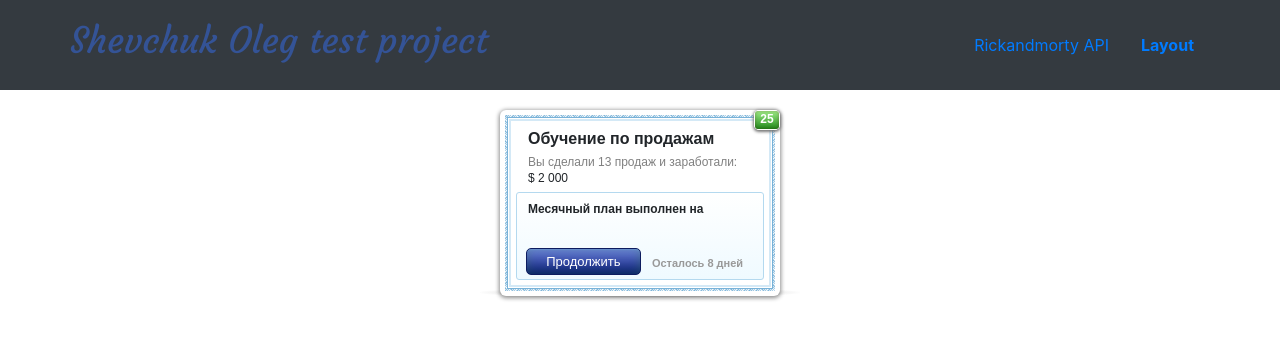
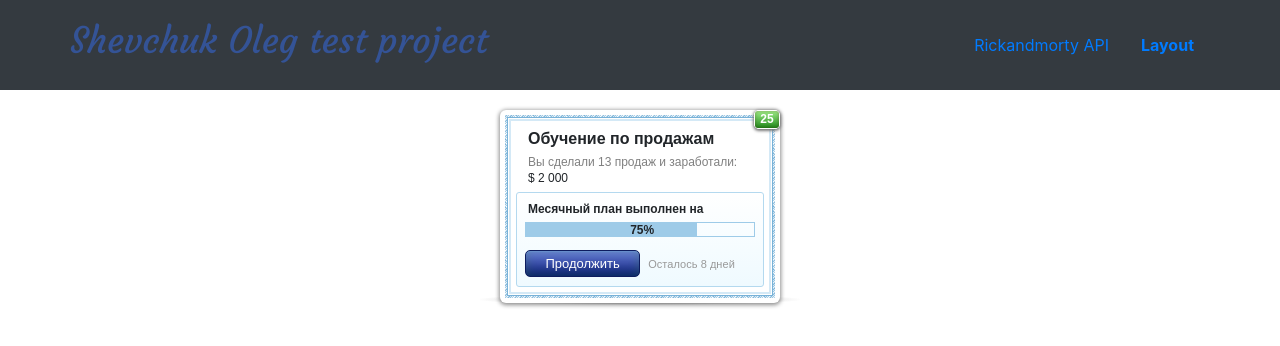
Before and after one commit to ShevchukOleg/rickandmorty, an Angular app: page /layout in a window 1280 px wide. Shown: the top 346 px of the page. Built offline with nearby package versions, Linux system fonts and the light colour scheme.

Commit message:
Rick and morty project v.1

```diff
--- a/src/app/modules/progress-animation/components/progress-animation/progress-animation.component.html
+++ b/src/app/modules/progress-animation/components/progress-animation/progress-animation.component.html
@@ -15,10 +15,16 @@
           </div>
           <div class="cartStatistic">
             <p>Месячный план выполнен на</p>
-            <div class="progressBar"></div>
+            <div class="progressBar">
+              <div class="progressWrapper">
+                <div class="scale" [ngStyle]="{'width.px': (2.28 * progressValue)}">
+                </div>
+                <span class="value">{{progressValue}}%</span>
+              </div>
+            </div>
             <div class="action">
-              <button>Продолжить</button>
-              <p>Осталось 8 дней</p>
+              <button (click)="runProgress()">Продолжить</button>
+              <p class="timeLeft">Осталось 8 дней</p>
             </div>
           </div>
         </div>
@@ -26,6 +32,5 @@
     </div>
     <div class="shadow">
     </div>
-
   </div>
 </div>
--- a/src/app/modules/progress-animation/components/progress-animation/progress-animation.component.scss
+++ b/src/app/modules/progress-animation/components/progress-animation/progress-animation.component.scss
@@ -17,7 +17,7 @@
   }
   .sticer {
     border-radius: 3px;
-    height: 18px;
+    height: 17px;
     width: 24px;
     text-align: center;
     line-height: 17px;
@@ -46,6 +46,7 @@
         margin-left: 17px;
         .cartHeader {
           margin-bottom: 7px;
+          user-select: none;
           font: {
             family: "Arial";
             weight: bold;
@@ -54,6 +55,7 @@
         }
         p.message {
           margin-bottom: 0;
+          user-select: none;
           font: {
             family: "Arial";
             size: 12px;
@@ -77,7 +79,7 @@
         margin: 5px;
         background: linear-gradient(to top, #effaff, white );
         p {
-          margin: 7px 11px;
+          margin: 7px 11px 4px;
           font: {
             family: Arial;
             size: 12px;
@@ -87,14 +89,45 @@
 
         .progressBar {
           height: 23px;
+          margin-bottom: 5px;
+          .progressWrapper {
+            position: relative;
+            display: block;
+            width: 230px;
+            height: 15px;
+            margin: 0 auto;
+            border: solid 1px #9ecbe8;
+            overflow: hidden;
+            .scale {
+              background-color: #9ecbe8;
+              height: 100%;
+              width: 70%;
+              transition: 0.08s;
+            }
+            .value {
+              position: absolute;
+              top: 0;
+              left: 50%;
+              transform: translate(-41%, 0);
+              user-select: none;
+              font: {
+                family: "Arial";
+                size: 12px;
+                weight: bold;
+              }
+              line-height: 14px;
+            }
+          }
         }
 
         .action {
           display: flex;
           justify-content: center;
-          margin: auto;
+          margin:  0 auto 8px;
 
           button {
+            transition: 0.3s;
+            margin-right: 8px;
             width: 115px;
             height: 27px;
             border: solid 1px #0d1c5f;
@@ -102,18 +135,27 @@
             box-shadow: inset 0 2px 2px -2px #78b2d8, inset 0 0 10px 1px rgba(56, 138, 62, 0.26);
             background: linear-gradient(to top, #071b6f, #6b81df);
             outline: none;
-            color: white;
             font: {
               family: "Arial";
               size: 13px;
             }
+            color: white;
+            &:hover {
+              background: linear-gradient(to top, #0d268d, #9caae4);
+              border: solid 1px #253b9e;
+              transition: 0.3s;
+            }
           }
-          p {
-            color: #999999;
+          p.timeLeft {
+            margin: 6px 20px 5px 0px;
+            user-select: none;
+            letter-spacing: 0.05px;
             font: {
               family: "Arial";
               size: 11px;
+              weight: normal;
             }
+            color: #999999;
           }
         }
       }
--- a/src/app/modules/progress-animation/components/progress-animation/progress-animation.component.ts
+++ b/src/app/modules/progress-animation/components/progress-animation/progress-animation.component.ts
@@ -6,10 +6,44 @@ import { Component, OnInit } from '@angular/core';
   styleUrls: ['./progress-animation.component.scss']
 })
 export class ProgressAnimationComponent implements OnInit {
+  /**
+   * progressValue - значення прогрессу строки прогрес бару
+   */
+  public progressValue: number;
+  /**
+   * властивість для збереження анімації прогрессу
+   */
+  public animate: any;
 
   constructor() { }
 
   ngOnInit() {
+    this.progressValue = 75;
   }
+  /**
+   * runProgress - метод запуску анімації прогрес бару та конфігурації параметрів
+   */
+  public runProgress() {
+    if (this.animate) {
+      clearInterval(this.animate);
+    }
 
+    this.progressValue = 0;
+    /**
+     * progressCurentValue - довільне значення стану прогрес бару
+     */
+    const progressCurentValue = (10 + Math.round(Math.random() * 90));
+    /**
+     * anumationSpeed - параметр швидкості анімації (крок в 1% за Х/1000 секунд)
+     */
+    const anumationSpeed = 50;
+
+    this.animate = setInterval(() => {
+      if (this.progressValue < progressCurentValue) {
+        this.progressValue += 1;
+      } else {
+        clearInterval(this.animate);
+      }
+    }, anumationSpeed );
+  }
 }
```
Also changed, not shown: src/app/modules/rickandmorty/components/all-characters/all-characters.component.html (+10 -5 lines), src/app/modules/rickandmorty/components/all-characters/all-characters.component.ts (+15 -4 lines), src/app/modules/rickandmorty/components/single-character/single-character.component.ts (+13 -4 lines), src/app/modules/rickandmorty/services/rickandmorty.service.ts (+23 -3 lines).
